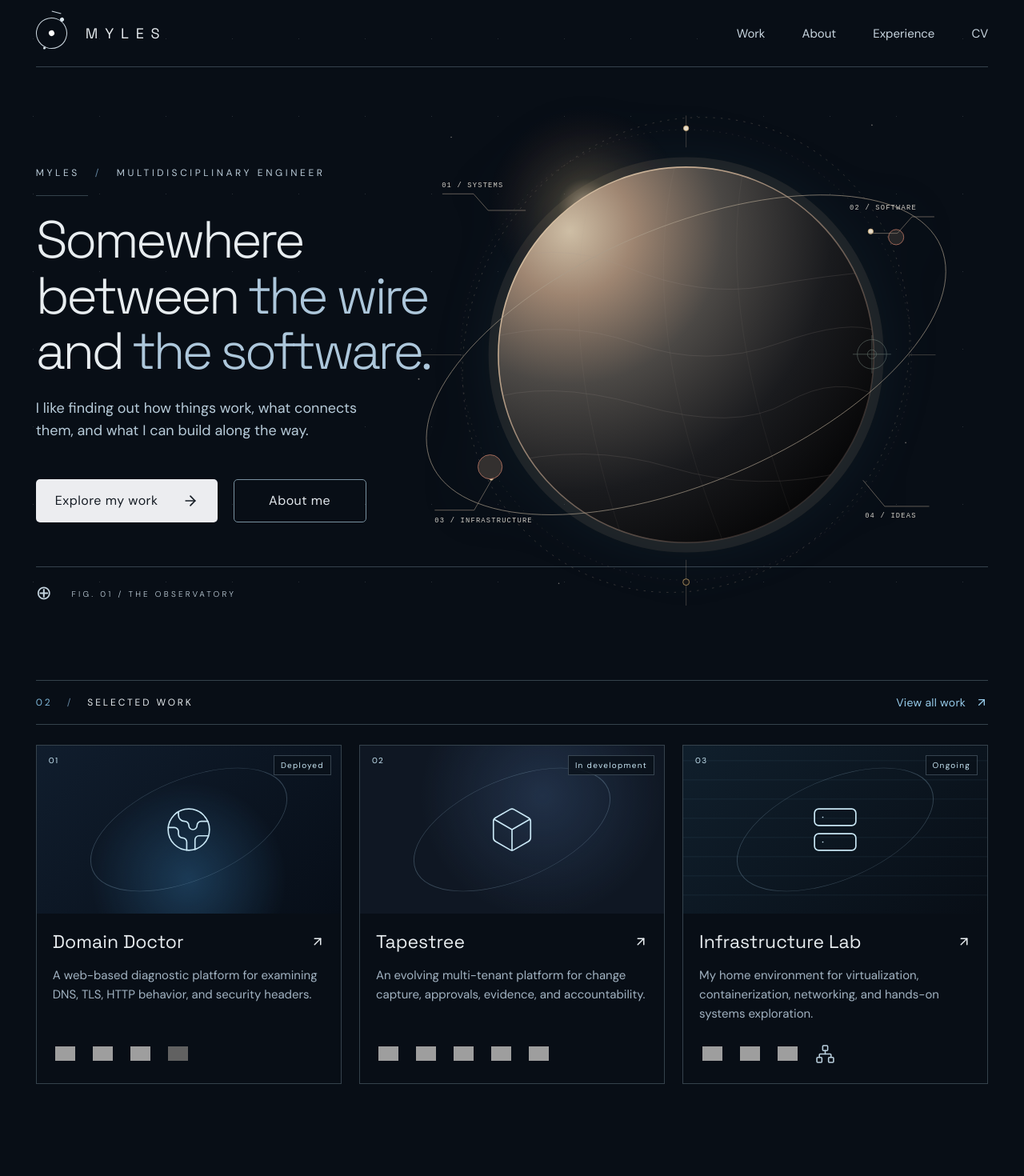
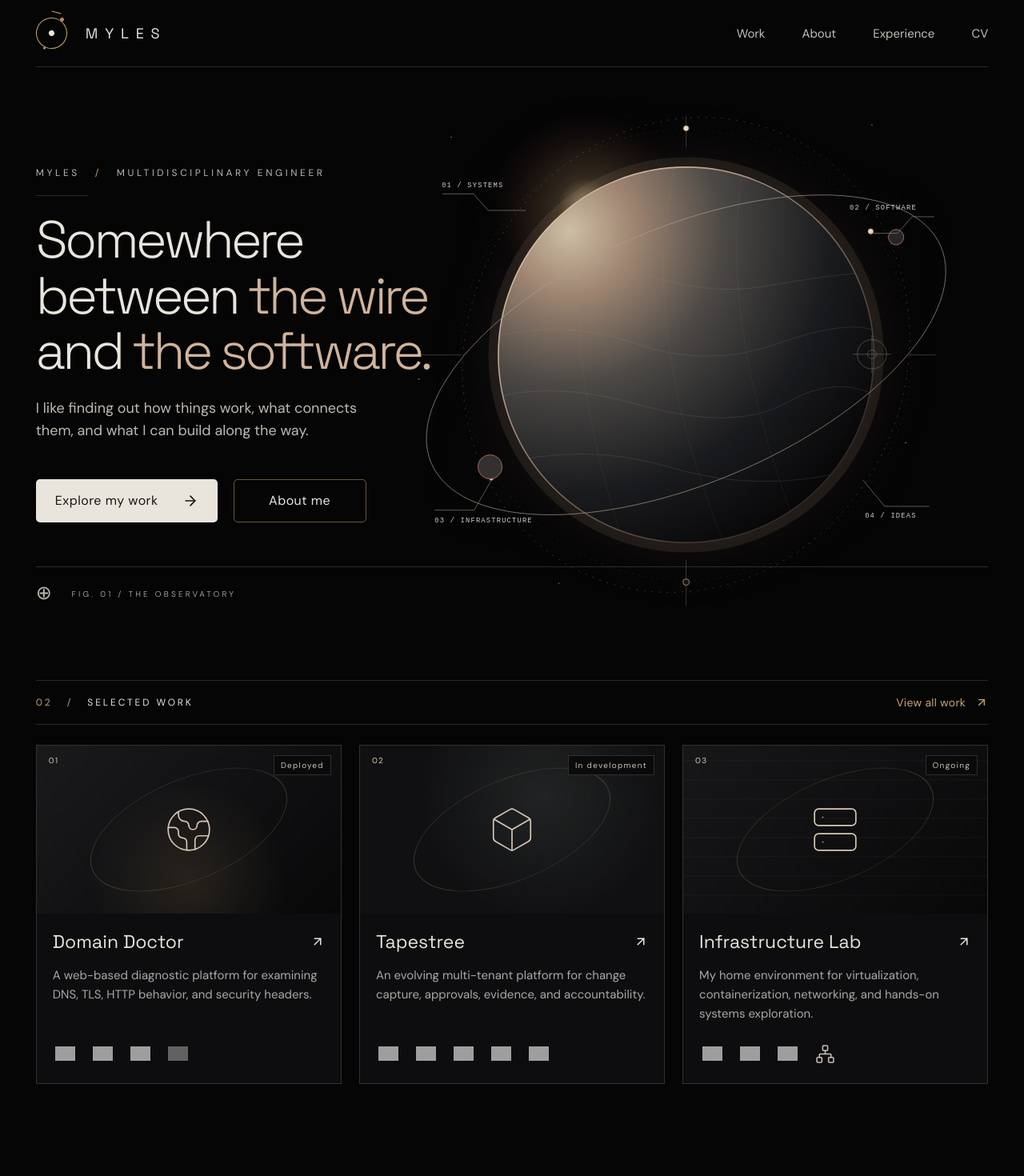
Before and after one commit to casual-loops/mylesh-portfolio, a Next.js app: page / in a window 1280 px wide. Shown: the top 1470 px of the page at 80% size. Built offline with nearby package versions, Linux system fonts and the light colour scheme; grey boxes are pictures that could not be loaded.

Commit message:
style: establish black-based Starfield-inspired palette throughout portfolio

```diff
--- a/app/globals.css
+++ b/app/globals.css
@@ -23,3 +23,57 @@ body{font-family:var(--font-body);font-weight:400;letter-spacing:0;}
 .tech-logo-image[src*="/caddy.svg"]{filter:invert(1)}
 .project-card:hover .tech-logo{transform:translateY(-1px)}
 @media(prefers-reduced-motion:reduce){.tech-logo{transition:none}}
+
+/* Observatory palette v2: black canvas with restrained exploration accents. */
+:root{
+  color-scheme:dark;
+  --bg:#050506;
+  --panel:#111113;
+  --surface-raised:#1a1a1d;
+  --text:#e9e5dd;
+  --muted:#aaa7a3;
+  --line:rgba(210,202,190,.19);
+  --blue:#c17b67;
+  --accent-terra:#c17b67;
+  --accent-ochre:#c5a36b;
+  --accent-sage:#91a59b;
+}
+body{background:#050506;color:var(--text);}
+body:before{background-image:radial-gradient(#cfc8bc .55px,transparent .8px);opacity:.10;}
+.site-header,.site-footer,.hero-figure,.section-title{border-color:var(--line);}
+.site-header nav a{color:#c3beb6;}
+.site-header nav a:hover,.footer-links a:hover{color:#f1e8dc;}
+.orbit-mark,.orbit-mark:before{border-color:#c5a36b;}
+.orbit-mark:before{background:#c5a36b;}
+.orbit-mark i{background:#e9e5dd;}
+.orbit-mark b{background:#c17b67;}
+.orbit-mark em{background:#91a59b;}
+.eyebrow,.hero-figure,.hero-figure span{color:#bcb6ac;}
+.eyebrow-divider{color:var(--accent-ochre);}
+.hero h1 span{color:#d1b49b;}
+.hero-lead,.page-lead{color:#bfb9af;}
+.hero-orbit{filter:drop-shadow(0 0 38px rgba(193,123,103,.10));}
+.button-light{background:#e9e5dd;color:#171616;}
+.button-light:hover{background:#fff7ed;color:#171616;}
+.button-outline{border-color:rgba(197,163,107,.52);color:#e9e5dd;}
+.button-outline:hover{border-color:var(--accent-ochre);}
+.section-title>div>span:first-child,.section-title a,.text-link,.home-close>a{color:var(--accent-ochre);}
+.project-card{background:#0d0d0f;border-color:var(--line);}
+.project-card:hover{border-color:var(--accent-terra);}
+.project-art{color:#d6c7b4;background:radial-gradient(circle at 50% 80%,rgba(197,163,107,.13),transparent 48%),linear-gradient(135deg,#1a1a1d,#080809);}
+.art-tapestree{background:radial-gradient(circle at 60% 30%,rgba(145,165,155,.13),transparent 56%),#101012;}
+.art-infrastructure-lab{background:repeating-linear-gradient(0deg,transparent 0 22px,rgba(197,163,107,.04) 23px 24px),linear-gradient(135deg,#171719,#080809);}
+.project-art:before,.case-visual:before{border-color:rgba(197,163,107,.25);}
+.project-status{background:rgba(10,10,11,.89);border-color:var(--line);color:#c9c0b2;}
+.project-card p,.prose-columns p,.about-feature p,.cv-layout p,.timeline p,.case-text p,.case-text li{color:var(--muted);}
+.project-name-row h3{color:var(--text);}
+.tech-logo{color:#c9beb0;}
+.heading-orbit{border-color:rgba(197,163,107,.18);box-shadow:0 0 80px rgba(197,163,107,.035),inset 0 0 90px rgba(197,163,107,.03);}
+.heading-orbit:after{border-color:rgba(145,165,155,.24);}
+.timeline-row:before{background:var(--bg);border-color:var(--accent-ochre);}
+.timeline-date,.timeline-org,.case-tagline,.case-meta,.case-links a{color:var(--accent-ochre)!important;}
+.cv-sidebar{background:#111113;border-color:var(--line);}
+.about-planet{background:radial-gradient(circle at center,transparent 24%,#050506aa 69%),url('/images/observatory-planet.webp') center/contain no-repeat;filter:grayscale(.7) sepia(.16);}
+.large-quote{color:#ded6cc;}
+.footer-intro p,.footer-bottom,.footer-note{color:var(--muted);}
+a:focus-visible{outline-color:var(--accent-ochre);}
```
